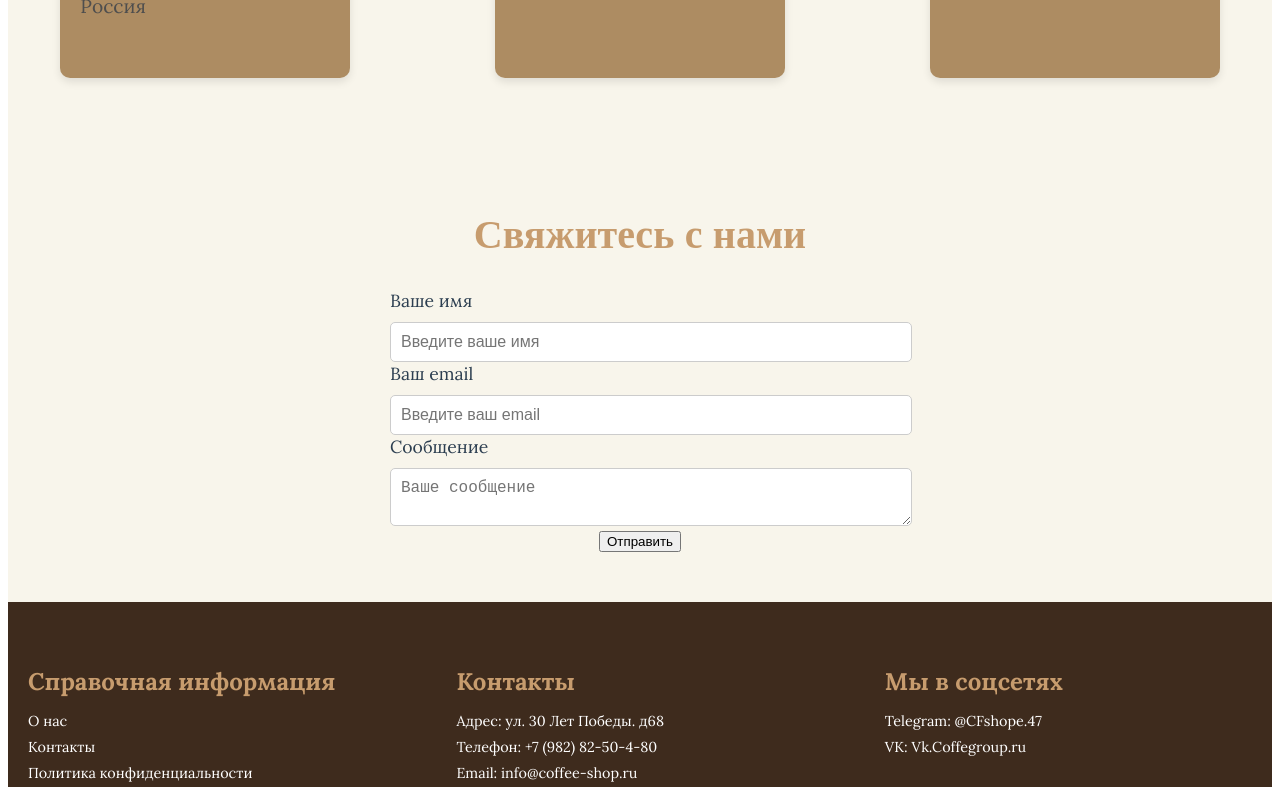
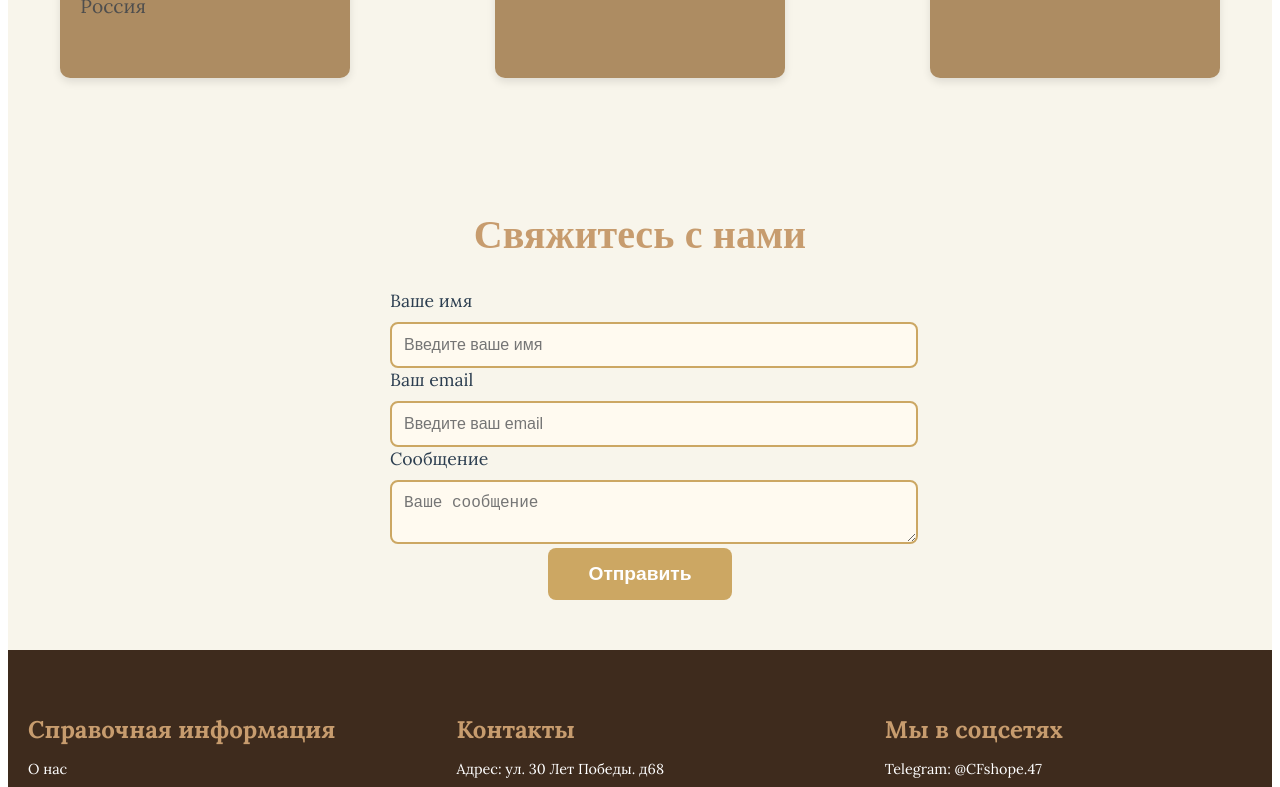
Before and after one commit to Gleb417/coffee-shop, a Nuxt app in the folder frontend/: page /contact in a window 1280 px wide. Shown: the part 481-1268 px from the top of the page. Built offline with nearby package versions, Linux system fonts and the light colour scheme.

Commit message:
кнопкочка переделанна

```diff
--- a/frontend/pages/contact.vue
+++ b/frontend/pages/contact.vue
@@ -216,4 +216,45 @@ onMounted(() => {
   border-radius: 10px;
   overflow: hidden;
 }
+/* Стили для текстовых полей */
+.form-group input,
+.form-group textarea {
+  width: 100%;
+  padding: 12px;
+  font-size: 1rem;
+  border-radius: 8px;
+  border: 2px solid #cca763;
+  background-color: #fffaf0;
+  transition: border-color 0.3s ease, box-shadow 0.3s ease;
+  outline: none;
+}
+
+.form-group input:focus,
+.form-group textarea:focus {
+  border-color: #ad8c62;
+  box-shadow: 0 0 8px rgba(173, 140, 98, 0.5);
+}
+
+/* Стили для кнопки */
+button[type="submit"] {
+  padding: 15px 40px;
+  background-color: #cca763;
+  color: white;
+  font-size: 1.2rem;
+  font-weight: bold;
+  border: none;
+  border-radius: 8px;
+  cursor: pointer;
+  transition: background-color 0.3s ease, transform 0.2s ease;
+}
+
+button[type="submit"]:hover {
+  background-color: #ad8c62;
+  transform: scale(1.05);
+}
+
+button[type="submit"]:active {
+  background-color: #8b6b45;
+  transform: scale(0.98);
+}
 </style>
```
